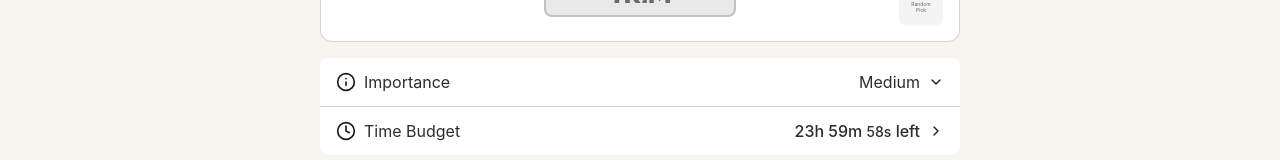
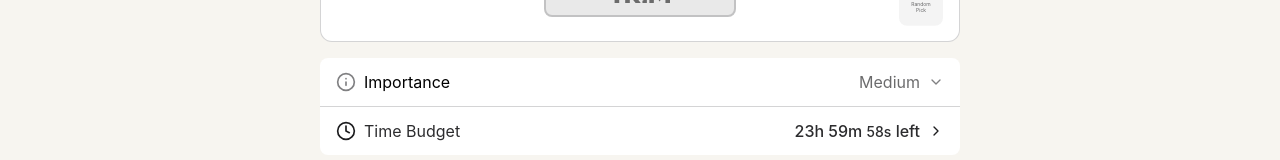
Before and after one commit to TRIMbyRaphael/TRIM, a React (Vite) app in the folder trim-app/: page / in a window 1280 px wide. Both pictures are taken after a click on the button "Pending Decision". Shown: the part 343-503 px from the top of the page. Built offline with nearby package versions, Linux system fonts and the light colour scheme.

Commit message:
chore: 자동 커밋 - 2026-02-09 14:52:21 - auto-commit.log,trim-app/src/components/DecisionDetail.tsx

```diff
--- a/trim-app/src/components/DecisionDetail.tsx
+++ b/trim-app/src/components/DecisionDetail.tsx
@@ -1718,14 +1718,14 @@ export default function DecisionDetail({ decision, decisions, categories, initia
               }`}
             >
               <div className="flex items-center gap-2">
-                <Info className="w-5 h-5 text-micron" />
-                <span className="text-base text-stretchLimo">Importance</span>
+                <Info className="w-5 h-5 text-stretchLimo600" />
+                <span className="text-base text-black">Importance</span>
               </div>
               <div className="flex items-center gap-2">
-                <span className="text-base text-stretchLimo">
+                <span className="text-base text-stretchLimo700">
                   {IMPORTANCE_LEVELS[localDecision.importance].label}
                 </span>
-                <ChevronDown className="w-4 h-4 text-micron" />
+                <ChevronDown className="w-4 h-4 text-stretchLimo600" />
               </div>
             </button>
 
```
Also changed, not shown: 1 other file (tests, documents, lock files or other folders).
